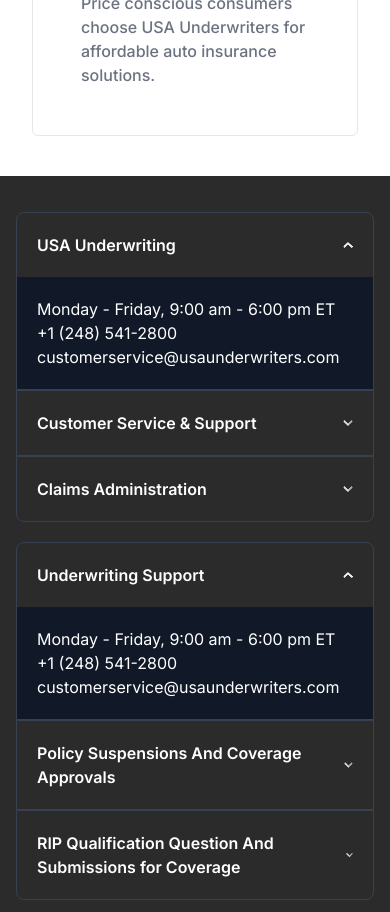
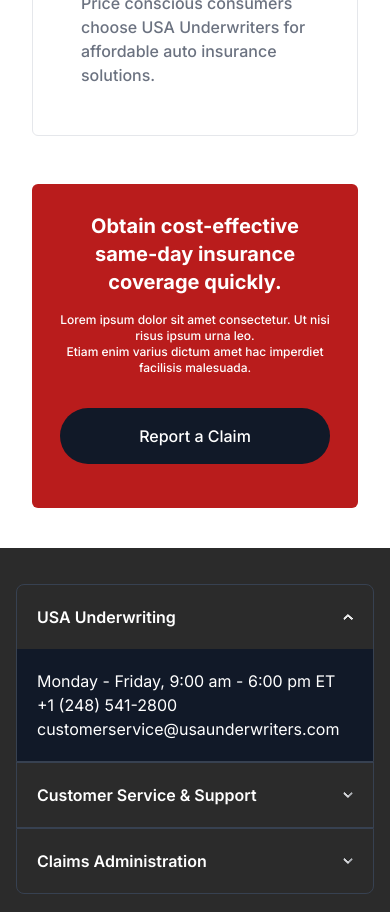
Before and after one commit to nex-nisharga/Daniyal-Task, a Next.js app: page / in a window 390 px wide. Shown: the part 2140-3052 px from the top of the page. Built offline with nearby package versions, Linux system fonts and the light colour scheme.

Commit message:
feat: adds section

```diff
--- /dev/null
+++ b/src/app/(public)/(home)/components/Adds/Adds.jsx
@@ -0,0 +1,62 @@
+import { RoundedBtn, RoundedBtnFull } from "@/components";
+import Image from "next/image";
+import React from "react";
+
+const Adds = () => {
+  return (
+    <>
+      <div className="hidden md:block">
+        <div className="container pt-20 ">
+          <div className="relative">
+            <Image
+              className="w-full"
+              src="https://i.ibb.co/py5J4wg/Rectangle-11.png"
+              width={100}
+              height={60}
+              unoptimized
+              alt="tru-brand"
+            />
+            <div className="absolute z-10 bg-red-700 rounded-md bottom-16 left-20 p-7">
+              <h5 className="text-lg font-bold text-white">
+                Obtain cost-effective same-day insurance <br /> coverage
+                quickly.
+              </h5>
+              <p className="pb-4 my-4 text-xs text-white">
+                Lorem ipsum dolor sit amet consectetur. Ut nisi risus ipsum urna
+                leo. <br /> Etiam enim varius dictum amet hac imperdiet
+                facilisis malesuada.
+              </p>
+              <RoundedBtn
+                className="text-white !bg-gray-900 my-4"
+                label="Report a Claim"
+                route="/"
+              />
+            </div>
+          </div>
+        </div>
+      </div>
+
+      <div className="block md:hidden">
+        <div className="container pt-12 text-center">
+          <div className="bg-red-700 rounded-md bottom-16 left-20 p-7">
+            <h5 className="text-xl font-bold text-white">
+              Obtain cost-effective same-day insurance <br /> coverage quickly.
+            </h5>
+            <p className="pb-4 my-4 text-xs text-white">
+              Lorem ipsum dolor sit amet consectetur. Ut nisi risus ipsum urna
+              leo. <br /> Etiam enim varius dictum amet hac imperdiet facilisis
+              malesuada.
+            </p>
+            <RoundedBtnFull
+              className="text-white !bg-gray-900 my-4 text-base font-medium"
+              label="Report a Claim"
+              route="/"
+            />
+          </div>
+        </div>
+      </div>
+    </>
+  );
+};
+
+export default Adds;
--- /dev/null
+++ b/src/app/(public)/(home)/components/Adds/index.js
@@ -0,0 +1 @@
+export { default as Adds } from "./Adds";
--- a/src/app/(public)/(home)/components/index.js
+++ b/src/app/(public)/(home)/components/index.js
@@ -1,2 +1,3 @@
 export * from "./HeroSlider";
 export * from "./Feature";
+export * from "./Adds";
--- a/src/app/(public)/(home)/page.js
+++ b/src/app/(public)/(home)/page.js
@@ -1,4 +1,4 @@
-import { Feature, HeroSlider } from "./components";
+import { Adds, Feature, HeroSlider } from "./components";
 
 export default function Home() {
   return (
@@ -6,6 +6,7 @@
       <div className="pb-10">
         <HeroSlider />
         <Feature />
+        <Adds />
       </div>
     </>
   );
```
